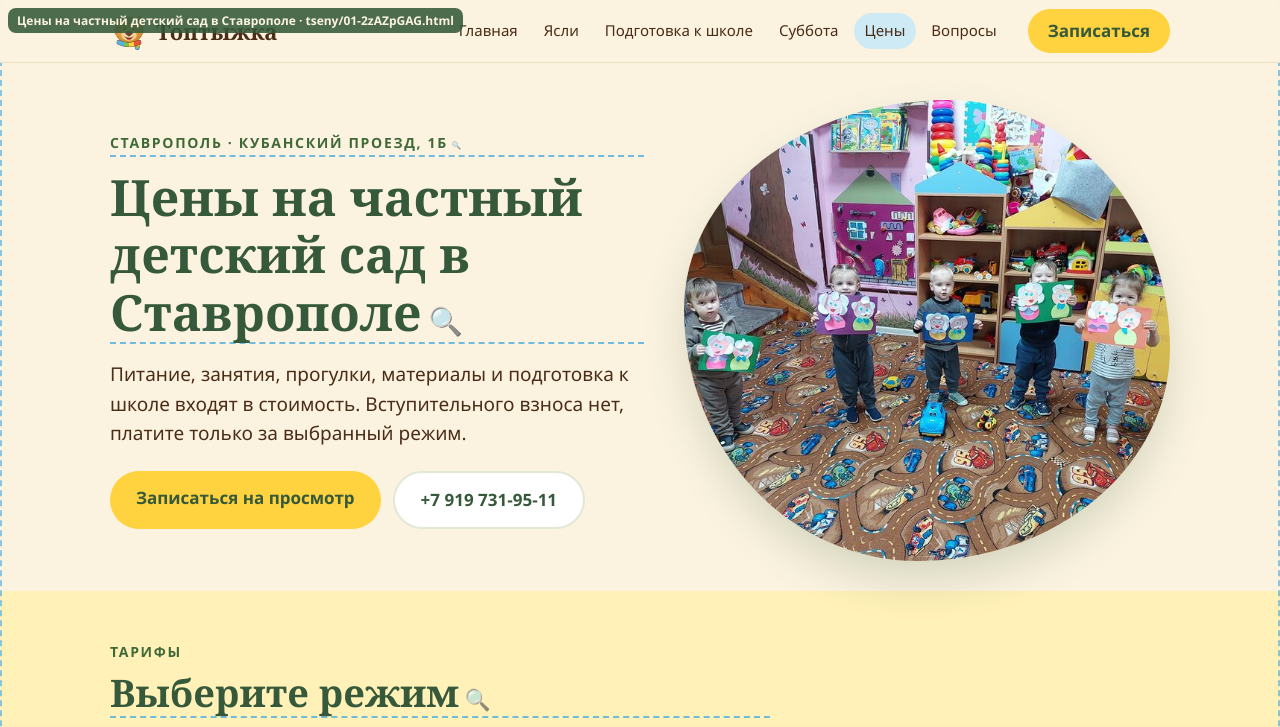
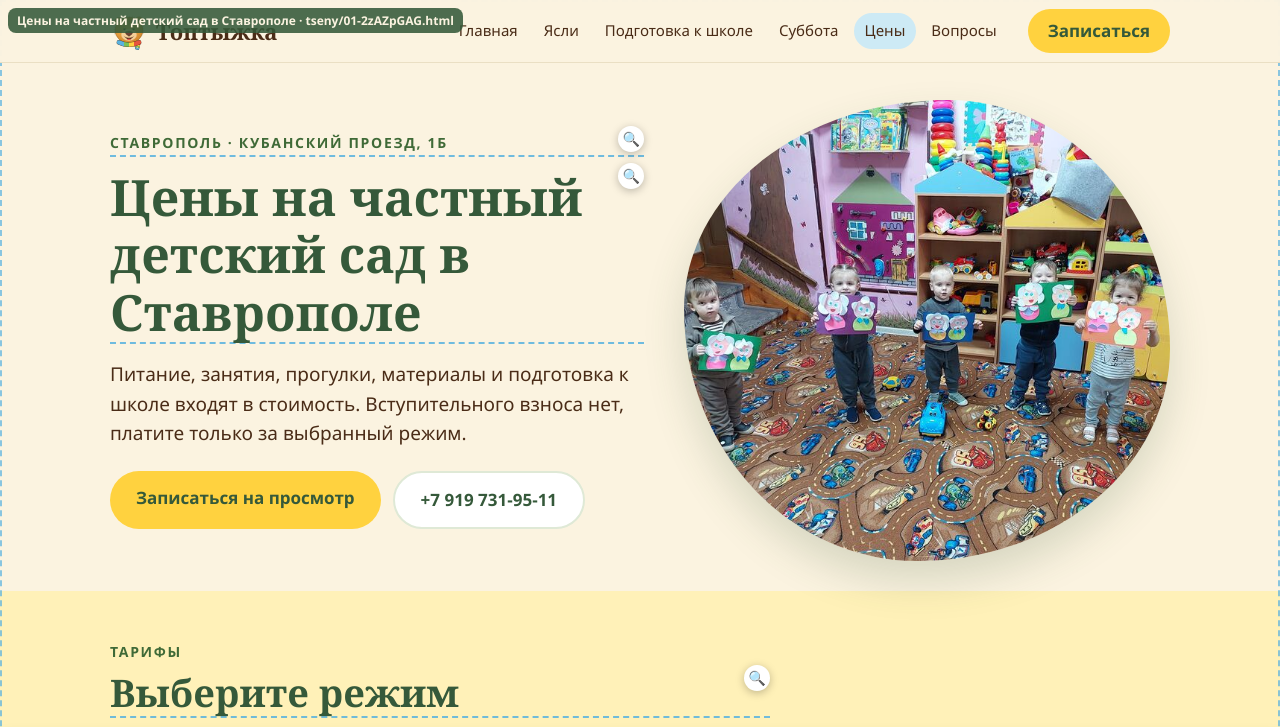
Before and after one commit to feoalex/tt-a807c7d898, a plain HTML site: page tseny.html in a window 1280 px wide. Shown: the top 727 px of the page. Drawn offline with Linux system fonts and the light colour scheme.

Commit message:
Лупа с подсказкой у SEO-текстов

```diff
--- a/editor.css
+++ b/editor.css
@@ -39,4 +39,9 @@ body.online .ed-bar [data-c=saveall],body.online .ed-bar [data-c=export],body.on
 body:not(.online) .ed-bar [data-c=wish]{display:none}
 
 .rb [data-ed-seo]{border-bottom:2px dashed rgba(88,178,224,.85);padding-bottom:1px}
-.rb [data-ed-seo]::after{content:" 🔍";font-size:.55em;opacity:.7;font-family:Segoe UI,sans-serif}
+
+
+.rb [data-ed-seo]{position:relative}
+.ed-lupa{position:absolute;top:-6px;right:0;z-index:50;width:26px;height:26px;display:grid;place-items:center;font:14px Segoe UI,sans-serif;border-radius:50%;background:#fff;box-shadow:0 2px 8px rgba(0,0,0,.25);cursor:help;user-select:none;line-height:1;letter-spacing:0;text-transform:none;font-weight:400}
+.ed-lupa .ed-tip{display:none;position:absolute;top:30px;right:0;width:min(280px,80vw);padding:10px 12px;border-radius:12px;background:#35593A;color:#FBF3E0;font:13px/1.4 Segoe UI,sans-serif;text-align:left;box-shadow:0 8px 24px rgba(0,0,0,.3);white-space:normal;text-transform:none;letter-spacing:0;font-style:normal;font-weight:400}
+.ed-lupa:hover .ed-tip,.ed-lupa.open .ed-tip{display:block}
--- a/editor.js
+++ b/editor.js
@@ -43,6 +43,12 @@
       // тексты, важные для продвижения: заголовки, вступление и всё, где названо место
       if (hasOwnText(el) && (/^H[12]$/.test(el.tagName) || el.classList.contains('lead') || /Ставрополь|Кубанск/.test(el.textContent)) && !/^(A|B|SPAN|STRONG|SMALL|CITE|FIGCAPTION|LI)$/.test(el.tagName)) {
         el.setAttribute('data-ed-seo', '1');
+        var lupa = document.createElement('span');
+        lupa.className = 'ed-lupa';
+        lupa.setAttribute('contenteditable', 'false');
+        lupa.setAttribute('data-ed-ui', '1');
+        lupa.innerHTML = '🔍<span class="ed-tip">Этот текст лучше не менять: он совпадает с запросами родителей в Яндексе и Google (например, «частный детский сад в Ставрополе»). Если замените, редактор сначала спросит, уверены ли вы.</span>';
+        el.appendChild(lupa);
       }
     });
     var name = document.createElement('div');
@@ -131,6 +137,8 @@
   }
   document.addEventListener('click', function (e) {
     if (e.target.closest && e.target.closest('.ed-chip')) return;
+    var lp = e.target.closest && e.target.closest('.ed-lupa');
+    if (lp) { e.preventDefault(); lp.classList.toggle('open'); return; }
     var im = e.target.closest && e.target.closest('img');
     if (im && im.closest('.rb') && !im.closest('.zb')) {
       e.preventDefault();
@@ -193,7 +201,7 @@
 
   function serialize(rb) {
     var c = rb.cloneNode(true);
-    [].forEach.call(c.querySelectorAll('.ed-save,.ed-name'), function (x) { x.remove(); });
+    [].forEach.call(c.querySelectorAll('.ed-save,.ed-name,.ed-lupa'), function (x) { x.remove(); });
     [].forEach.call(c.querySelectorAll('[contenteditable]'), function (x) { x.removeAttribute('contenteditable'); });
     [].forEach.call(c.querySelectorAll('[data-ed-seo],[data-ed-ok]'), function (x) { x.removeAttribute('data-ed-seo'); x.removeAttribute('data-ed-ok'); });
     [].forEach.call(c.querySelectorAll('[data-ed-src],[data-ed-poster]'), function (x) {
```
Also changed, not shown: index.html (+1 -1 lines).
